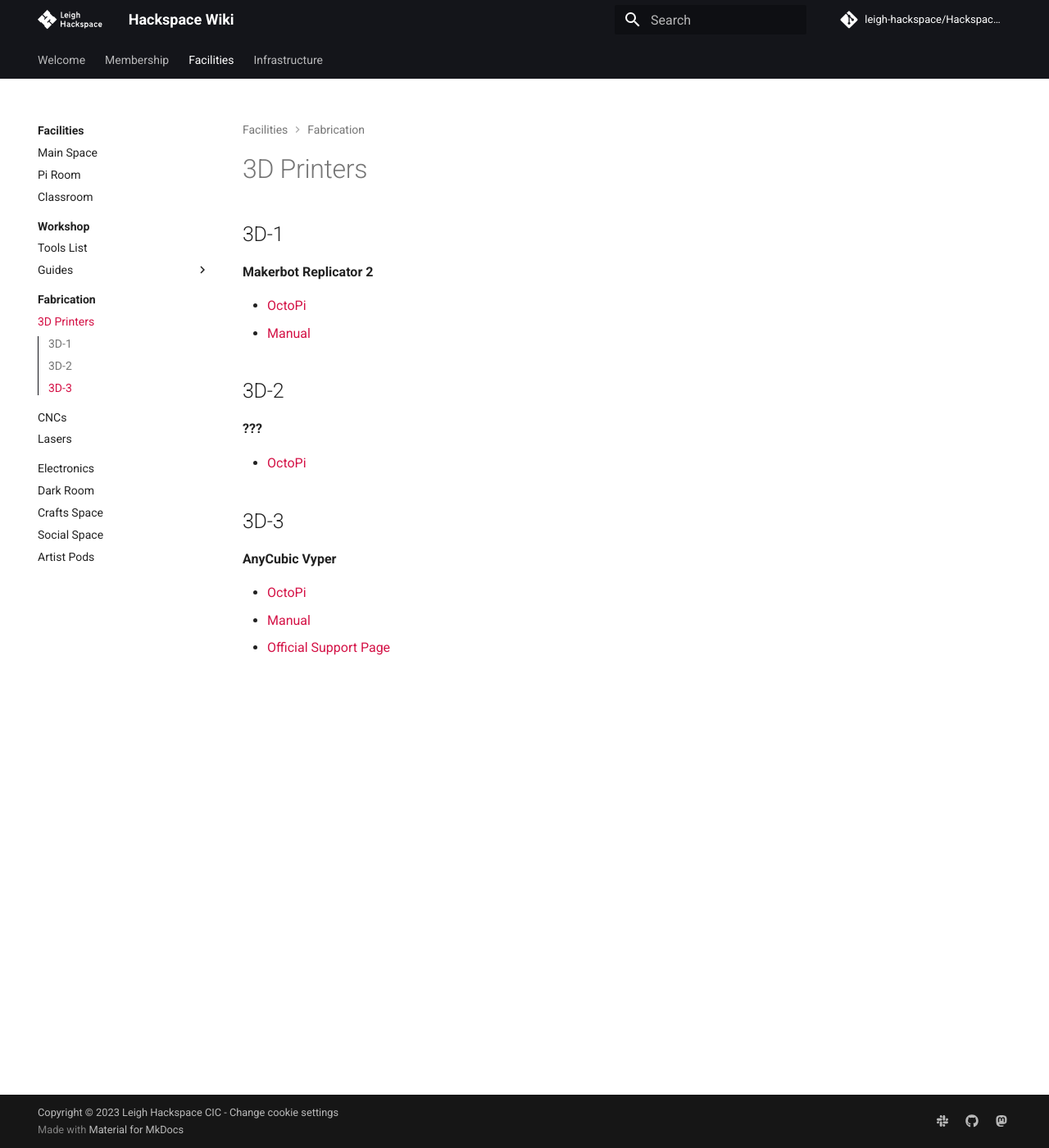
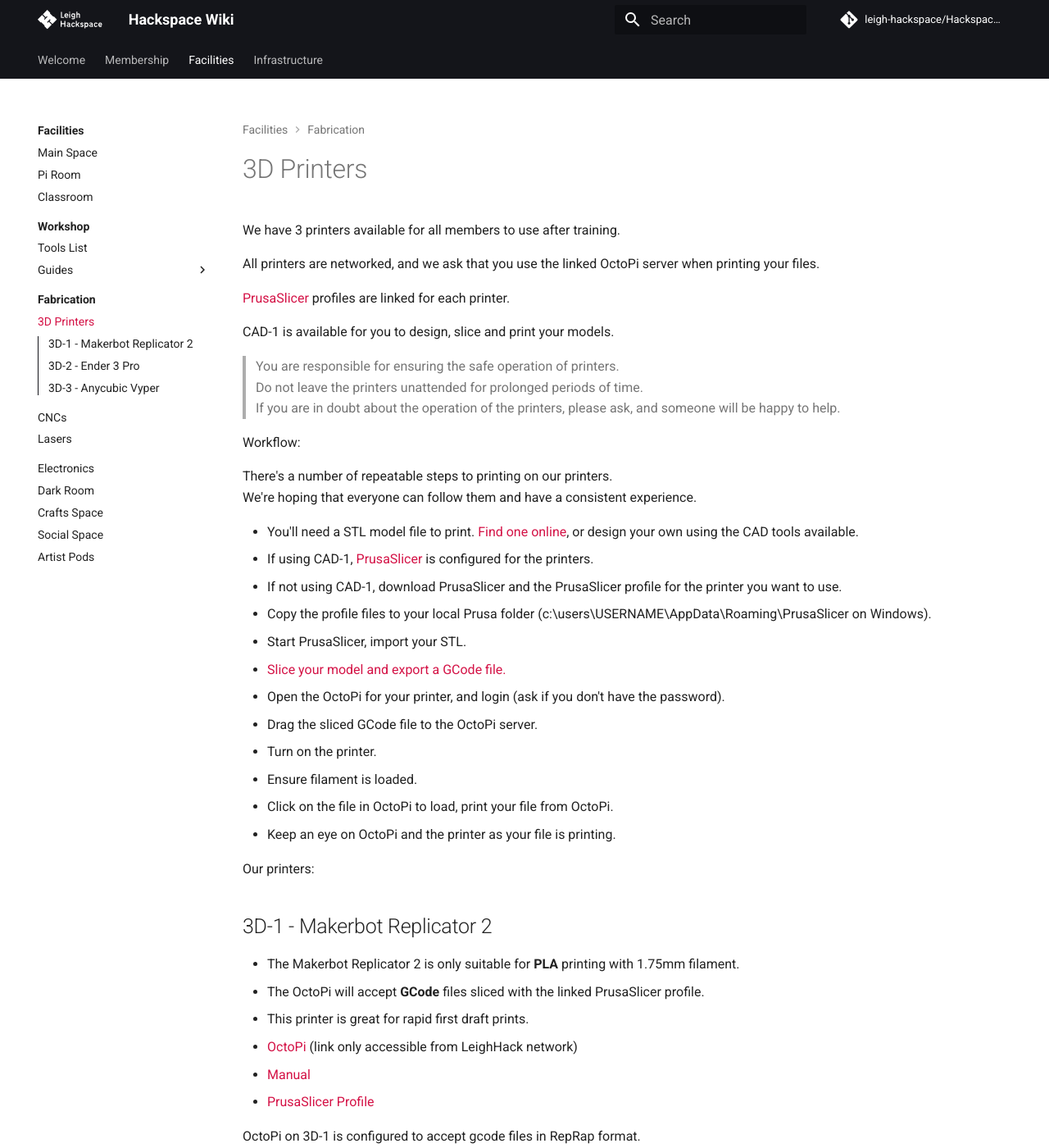
Before and after one commit to leigh-hackspace/HackspaceWiki, an MkDocs documentation site: the page built from docs/facilities/fabrication/3d_printers.md, in a window 1280 px wide and 1400 px high. Shown: the whole window at 82% size. Built offline with MkDocs 1.6.1 and Material for MkDocs 9.7.7, drawn with Linux system fonts in a browser that asks for light colours; comment, search, counter and statistics services are not loaded; the version menu is left out; some of the changed text lies outside the part shown.

Commit message:
3d printer documentation

```diff
--- a/docs/facilities/fabrication/3d_printers.md
+++ b/docs/facilities/fabrication/3d_printers.md
@@ -1,23 +1,76 @@
 # 3D Printers
 
-## 3D-1
+We have 3 printers available for all members to use after training.
 
-**Makerbot Replicator 2**
+All printers are networked, and we ask that you use the linked OctoPi server when printing your files.
 
-* [OctoPi](http://3d-1.int.leighhack.org)
-* [Manual](https://downloads.makerbot.com/replicator2/MakerBot_Replicator2_user_manual.pdf)
+[PrusaSlicer](https://www.prusa3d.com/page/prusaslicer_424/) profiles are linked for each printer.
+
+CAD-1 is available for you to design, slice and print your models.
+
+> You are responsible for ensuring the safe operation of printers.
+> Do not leave the printers unattended for prolonged periods of
+> time.
+> If you are in doubt about the operation of the printers, please ask, and
+> someone will be happy to help.
 
 
-## 3D-2
+Workflow:
 
-**???**
+There's a number of repeatable steps to printing on our printers.
+We're hoping that everyone can follow them and have a consistent experience.
 
-* [OctoPi](http://3d-2.int.leighhack.org)
+* You'll need a STL model file to print.  [Find one online](https://www.printables.com/), or design your own using the CAD tools available.
+* If using CAD-1, [PrusaSlicer](https://www.prusa3d.com/page/prusaslicer_424/) is configured for the printers.
+* If not using CAD-1, download PrusaSlicer and the PrusaSlicer profile for the printer you want to use.
+* Copy the profile files to your local Prusa folder (c:\users\USERNAME\AppData\Roaming\PrusaSlicer on Windows).
+* Start PrusaSlicer, import your STL.
+* [Slice your model and export a GCode file.](https://help.prusa3d.com/article/first-print-with-prusaslicer_1753)
+* Open the OctoPi for your printer, and login (ask if you don't have the password).
+* Drag the sliced GCode file to the OctoPi server.
+* Turn on the printer.
+* Ensure filament is loaded.
+* Click on the file in OctoPi to load, print your file from OctoPi.
+* Keep an eye on OctoPi and the printer as your file is printing.
 
-## 3D-3
+Our printers:
 
-**AnyCubic Vyper**
+## 3D-1 - Makerbot Replicator 2
 
-* [OctoPi](http://3d-3.int.leighhack.org)
-* [Manual](https://cdn.shopify.com/s/files/1/0245/5519/2380/files/Anycubic_Vyper_User_Manual_V0.1.1.pdf)
+* The Makerbot Replicator 2 is only suitable for **PLA** printing with 1.75mm filament.
+* The OctoPi will accept **GCode** files sliced with the linked PrusaSlicer profile.
+
+* This printer is great for rapid first draft prints.
+
+* [OctoPi](http://3d-1.int.leighhack.org) (link only accessible from LeighHack network)
+* [Manual](manuals/makerbot_replicator2.pdf)
+* [PrusaSlicer Profile](https://github.com/qratz/replicator2_PrusaSlicer)
+
+OctoPi on 3D-1 is configured to accept gcode files in RepRap format.
+If configuring your own profile, please ensure "G-code flavour" is set to "RepRap Firmware".
+
+
+## 3D-2 - Ender 3 Pro
+
+* The Ender 3 Pro is suitable for **PLA** and **PETG** printing with 1.75mm filament.
+* Please only leave **PLA** filament in the printer when not printing.
+
+* This printer is great for all types of prints, but especially detail prints.
+
+* [OctoPi](http://3d-2.int.leighhack.org) (link only accessible from LeighHack network)
+* [Manual](manuals/ender3.pdf)
+* [PrusaSlicer Profile](https://github.com/sn4k3/Ender3)
+
+## 3D-3 - Anycubic Vyper
+
+
+* The Anycubic Vyper is suitable for **PLA** and **PETG** printing with 1.75mm filament.
+* Please only leave **PLA** filament in the printer when not printing.
+
+* This printer is great for all types of prints, but especially detail prints.
+
+* [OctoPi](http://3d-3.int.leighhack.org) (link only accessible from LeighHack network)
+
+* [Manual](manuals/anycubic_vyper.pdf)
 * [Official Support Page](https://www.anycubic.com/pages/firmware-software)
+* [PrusaSlicer Profile](https://github.com/igrowing/sharing_is_caring/tree/main/3d_print/Anycubic%20Vyper)
```
Also changed, not shown: 4 other files.
